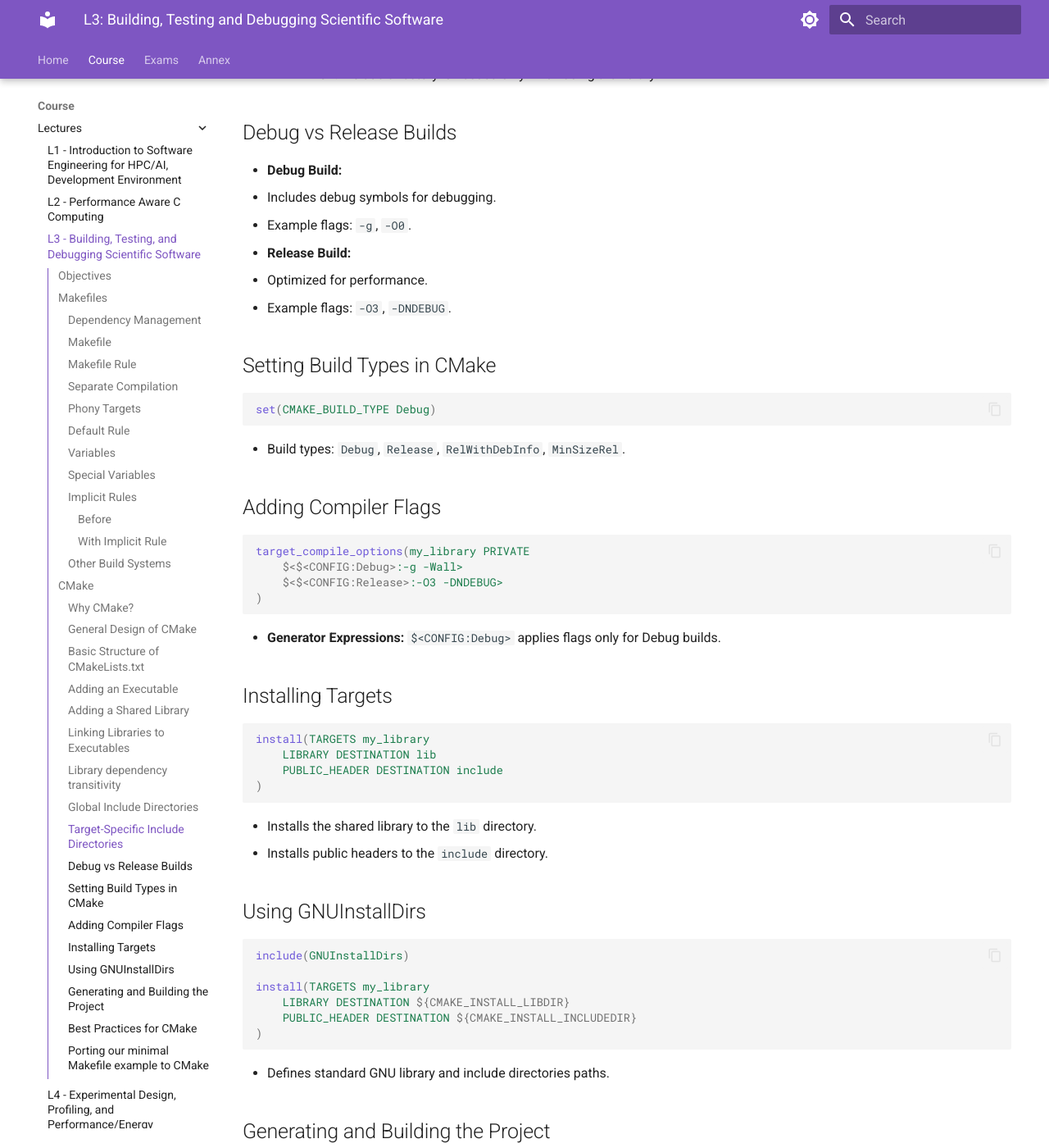
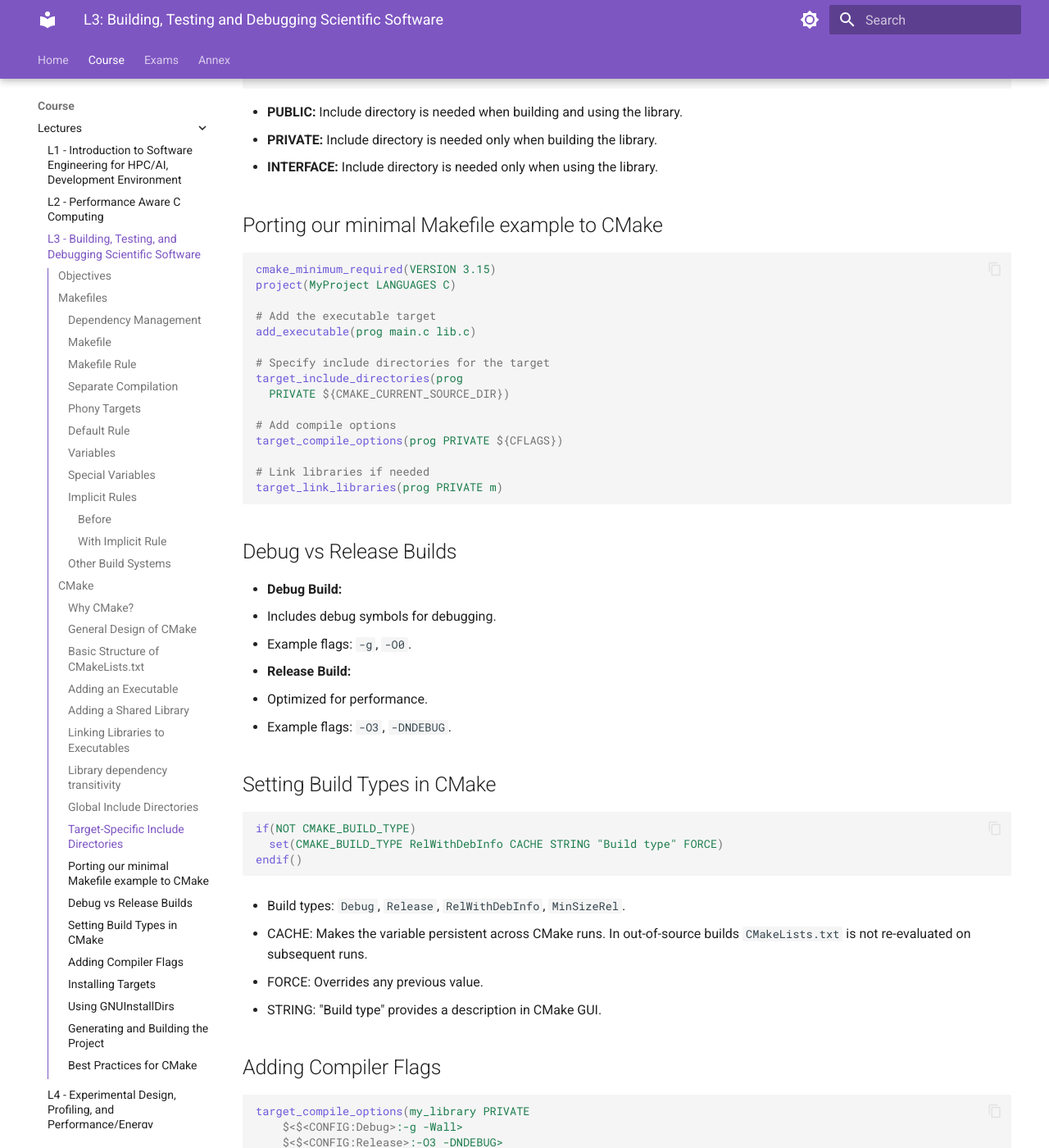
Before and after one commit to M1-CHPS/glhpc, an MkDocs documentation site: the page built from docs/lecture3.md, in a window 1280 px wide and 1400 px high, scrolled down 6344 px. Shown: the whole window at 82% size. Built offline with MkDocs 1.6.1 and Material for MkDocs 9.7.7, drawn with Linux system fonts in a browser that asks for light colours; some of the changed text lies outside the part shown.

Commit message:
Improve lecture3 - CMake section

````diff
--- a/docs/lecture3.md
+++ b/docs/lecture3.md
@@ -202,15 +202,20 @@ lib.o: lib.h
      make -C build
      ```
 
+  **Out-of-source builds** are recommended to keep source directories clean.
+
 ## Basic Structure of `CMakeLists.txt`
 
 ```cmake
 cmake_minimum_required(VERSION 3.15)
 project(MyProject LANGUAGES C)
+
+set(CMAKE_C_STANDARD 11)
 ```
 
 - **`cmake_minimum_required`:** Specifies the minimum version of CMake required.
 - **`project`:** Defines the project name and the programming language(s) used.
+- **`set`:** Sets variables, e.g., C standard version.
 
 ## Adding an Executable
 
@@ -278,6 +283,26 @@ target_include_directories(my_library
 - **PRIVATE:** Include directory is needed only when building the library.
 - **INTERFACE:** Include directory is needed only when using the library.
 
+## Porting our minimal Makefile example to CMake
+
+```cmake
+cmake_minimum_required(VERSION 3.15)
+project(MyProject LANGUAGES C)
+
+# Add the executable target
+add_executable(prog main.c lib.c)
+
+# Specify include directories for the target
+target_include_directories(prog
+  PRIVATE ${CMAKE_CURRENT_SOURCE_DIR})
+
+# Add compile options
+target_compile_options(prog PRIVATE ${CFLAGS})
+
+# Link libraries if needed
+target_link_libraries(prog PRIVATE m)
+```
+
 ## Debug vs Release Builds
 
 - **Debug Build:**
@@ -291,10 +316,16 @@ target_include_directories(my_library
 ## Setting Build Types in CMake
 
 ```cmake
-set(CMAKE_BUILD_TYPE Debug)
+if(NOT CMAKE_BUILD_TYPE)
+  set(CMAKE_BUILD_TYPE RelWithDebInfo CACHE STRING "Build type" FORCE)
+endif()
 ```
 
 - Build types: `Debug`, `Release`, `RelWithDebInfo`, `MinSizeRel`.
+
+- CACHE: Makes the variable persistent across CMake runs. In out-of-source builds `CMakeLists.txt` is not re-evaluated on subsequent runs.
+- FORCE: Overrides any previous value.
+- STRING: "Build type" provides a description in CMake GUI.
 
 ## Adding Compiler Flags
 
@@ -372,23 +403,3 @@ install(TARGETS my_library
 - **Use Modern CMake Features:**
   - Generator expressions for conditional configurations.
   - `FetchContent` for managing external dependencies.
-
-## Porting our minimal Makefile example to CMake
-
-```cmake
-cmake_minimum_required(VERSION 3.15)
-project(MyProject LANGUAGES C)
-
-# Add the executable target
-add_executable(prog main.c lib.c)
-
-# Specify include directories for the target
-target_include_directories(prog
-  PRIVATE ${CMAKE_CURRENT_SOURCE_DIR})
-
-# Add compile options
-target_compile_options(prog PRIVATE ${CFLAGS})
-
-# Link libraries if needed
-target_link_libraries(prog PRIVATE m)
-```
````
